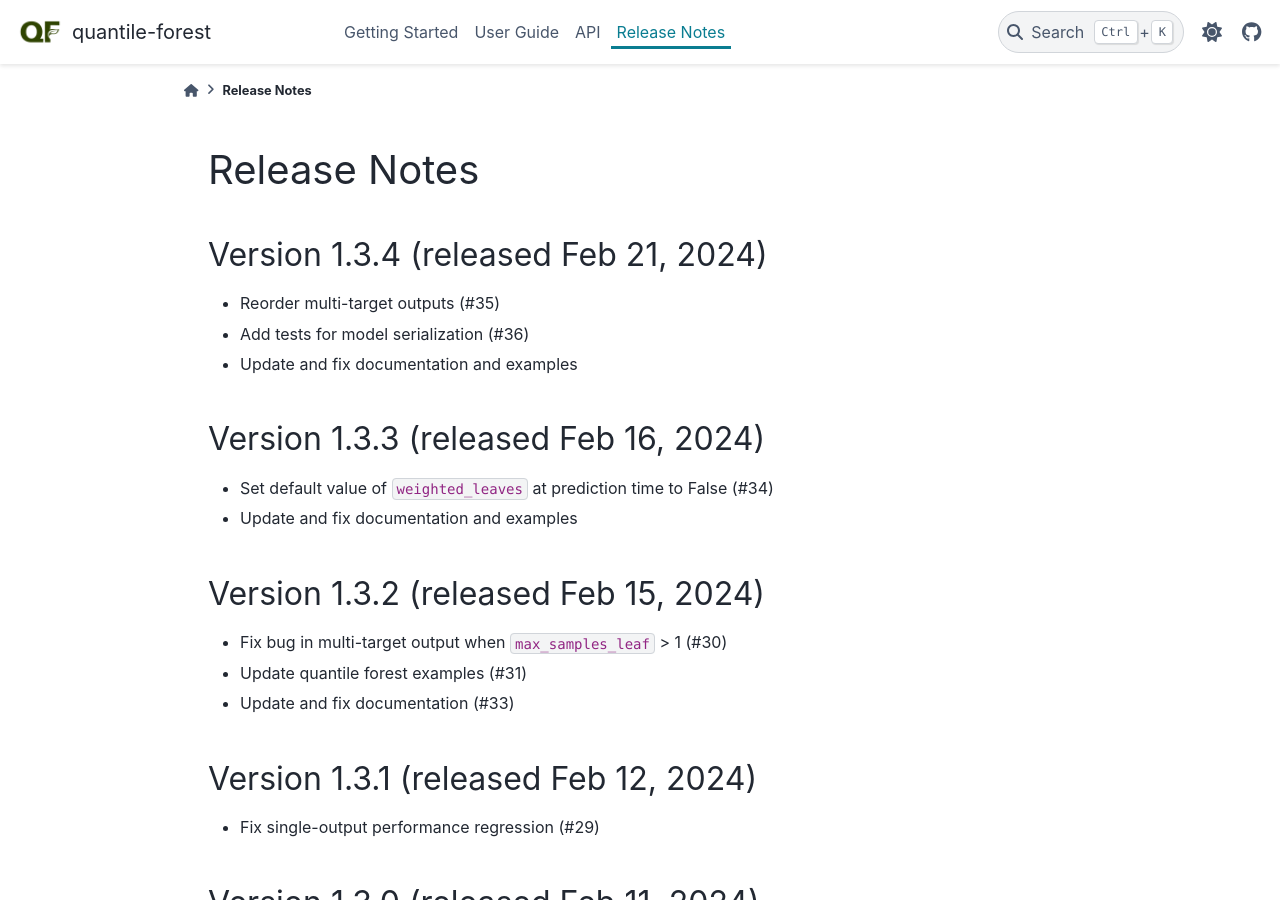
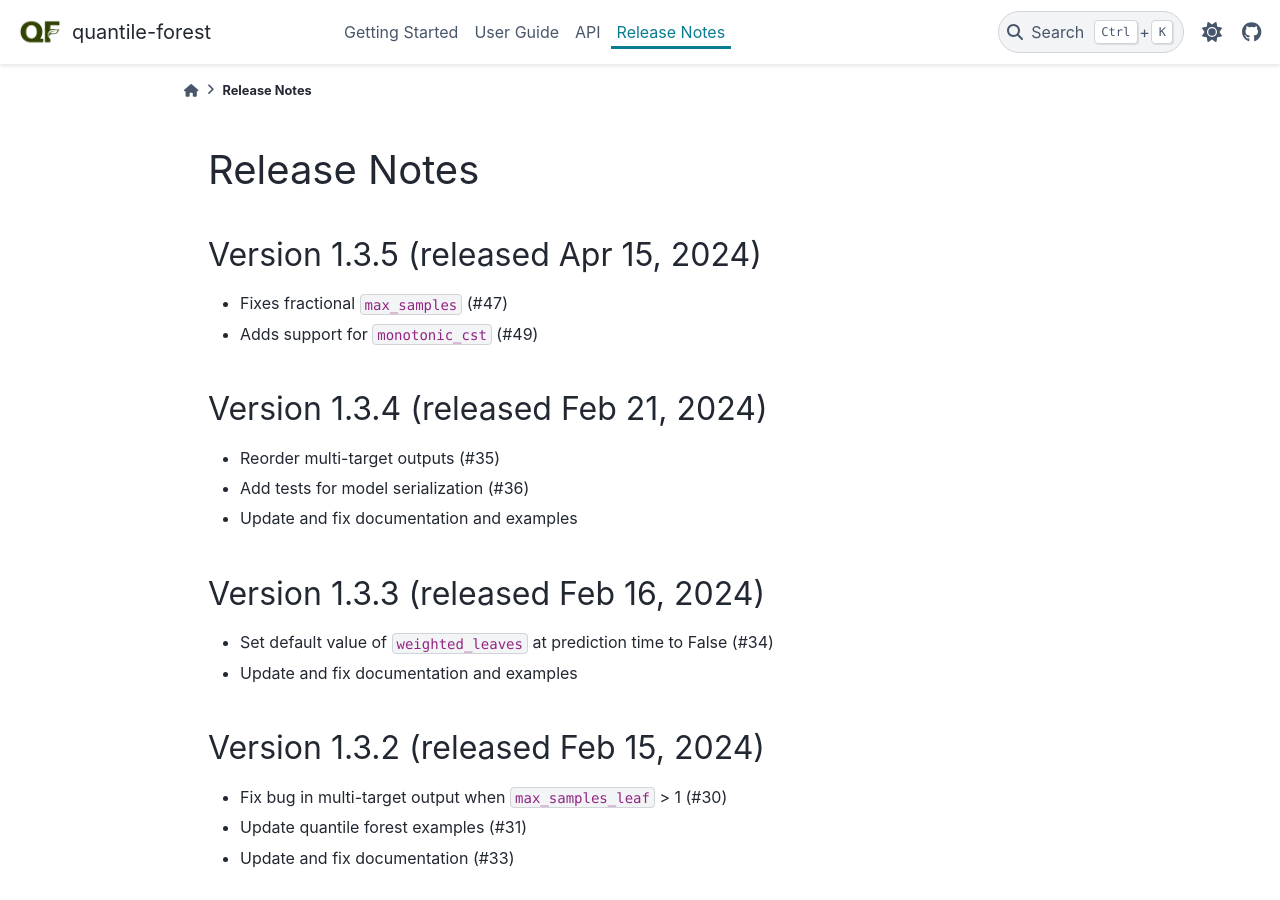
Before and after one commit to zillow/quantile-forest, a Sphinx documentation site: the page built from docs/releases/changes.rst, in a window 1280 px wide and 900 px high. Built offline with Sphinx 7.4.7 and the PyData theme 0.15.4, drawn with Linux system fonts in a browser that asks for light colours; pages that are not in the unit, such as notebooks, are missing from menus; the version number could not be read and is left out.

Commit message:
Update changes.rst

```diff
--- a/docs/releases/changes.rst
+++ b/docs/releases/changes.rst
@@ -4,6 +4,12 @@
 
 Release Notes
 =============
+
+Version 1.3.5 (released Apr 15, 2024)
+-------------------------------------
+
+- Fixes fractional `max_samples` (#47)
+- Adds support for `monotonic_cst` (#49)
 
 Version 1.3.4 (released Feb 21, 2024)
 -------------------------------------
```
